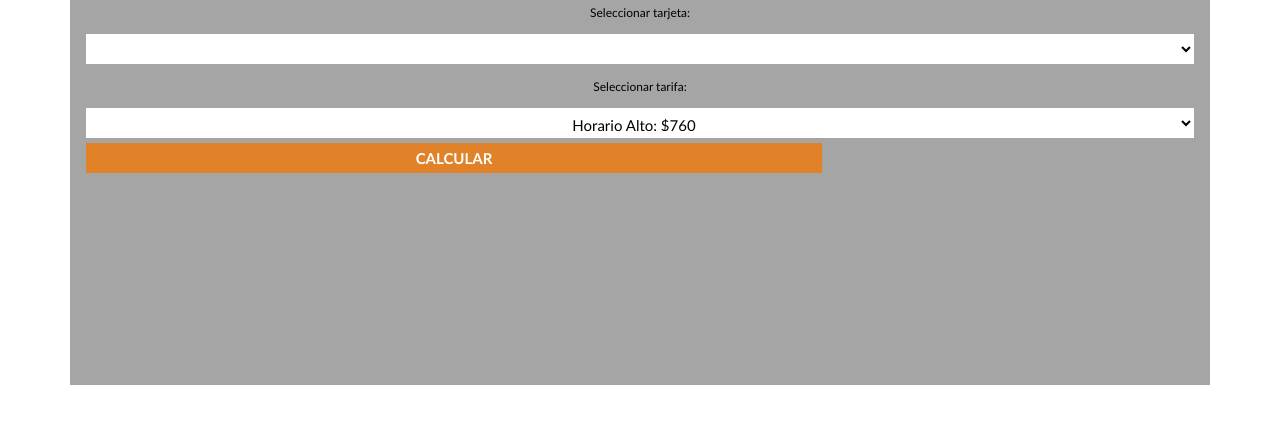
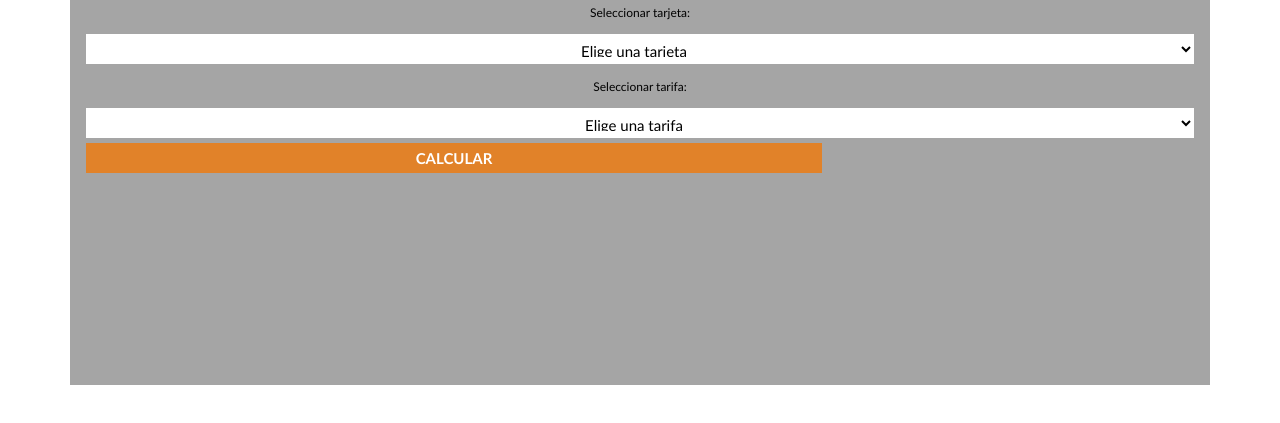
Before and after one commit to sorayasm/trans-lab, a website: page src/rate.html in a window 1280 px wide. Shown: the part 65-488 px from the top of the page. Drawn offline with nearby package versions, Linux system fonts and the light colour scheme; no server answers.

Commit message:
correcciones de rate

```diff
--- a/src/js/balance.js
+++ b/src/js/balance.js
@@ -48,13 +48,12 @@ function displayOption() {
 
 //Print total balance
 function total() {
-    console.log(typeof(bipcard) + " tarjeta: " + bipcard)
     let url = (`http://bip-servicio.herokuapp.com/api/v1/solicitudes.json?bip=${bipcard}`);
     fetch(url)
         .then(response => response.json())
         .then(data => {
-            const dataBip = Object.values(data)
-            const t = parseFloat(dataBip[2]);
+            const dataBip = Object.values(data);
+            const t = dataBip[2];
             console.log("Saldo de la tarjeta: " + t);
             // Print Balance
             document.getElementById("total").style.visibility = "visible";
--- a/src/rate.html
+++ b/src/rate.html
@@ -33,10 +33,13 @@
                 </div>
                 <div class="w3-container options">
                     <p>Seleccionar tarjeta:</p>
-                    <select id="list" class="select" onchange="displayOption(this.value)"></select>
+                    <select id="list" class="select" onchange="displayOption(this.value)">
+                        <option value="0" selected="selected" disabled>Elige una tarjeta</option>
+                    </select>
                     <br>
                     <p>Seleccionar tarifa:</p>
                     <select id="rate" class="select" onchange="displayRate(this.value)">
+                        <option value="0" selected="selected" disabled>Elige una tarifa</option>
                         <option value="760">Horario Alto: $760</option>
                         <option value="680">Horario Medio: $680</option>
                         <option value="630">Horario Bajo: $630</option>
```
Also changed, not shown: src/balance.html (+3 -1 lines).
